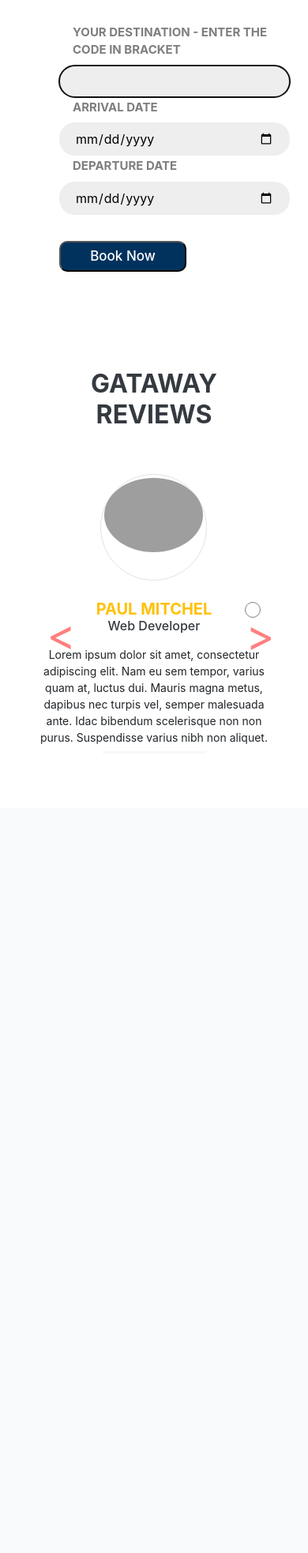
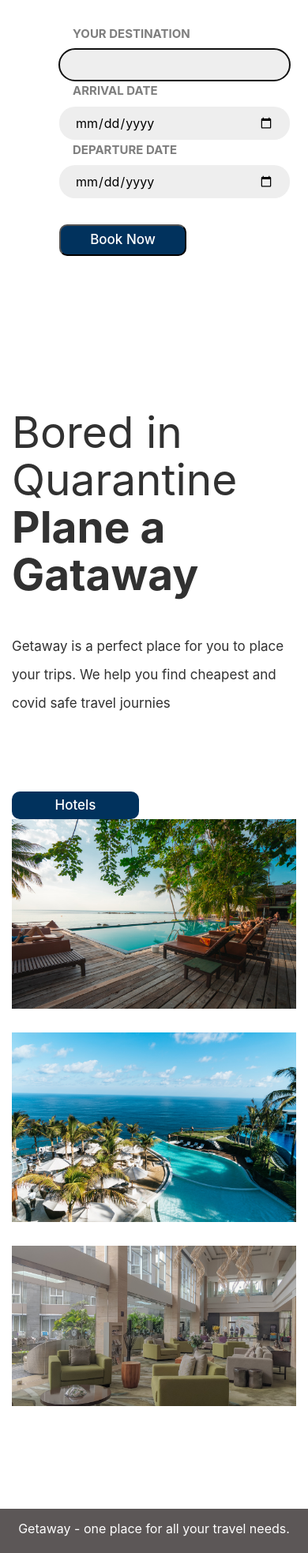
Before and after one commit to E-TRAVEL-AP/etravel, a Django app: page /hotels/ in a window 390 px wide. Shown: the part 82-2048 px from the top of the page at 79% size. Before the commit the page ends 1024 px from the top, so only its background shows below. Run offline with Django 3.2, Linux system fonts and the light colour scheme; some libraries are stand-ins or nearby versions; grey boxes are pictures that could not be loaded.

Commit message:
added footer and other css correction

```diff
--- a/etravel/hotels/static/css/project2.css
+++ b/etravel/hotels/static/css/project2.css
@@ -389,63 +389,59 @@ h2 small {
   z-index: 2;
 }
 
-h2::after {
-  content: "";
-  width: 130px;
-  position: absolute;
-  margin: 0 auto;
-  height: 3px;
-  background: #f8f8f8;
-  left: 0;
-  right: 0;
-  bottom: -10px;
-}
-.carousel-inner .carousel-item .img-box {
-  width: 135px;
-  height: 135px;
-}
-.carousel-control-prev {
-  left: -100px;
-}
-.carousel-control-next {
-  right: -100px;
-}
-.carousel-indicators {
-  top: 320px;
-}
-@media (min-width: 320px) and (max-width: 640px) {
-  .carousel-inner .carousel-item p {
-    font-size: 14px;
-  }
-  .carousel-control-prev {
-    left: -40px;
-  }
-  .carousel-control-next {
-    right: -40px;
-  }
-  .carousel-indicators {
-    top: 400px;
-  }
+.choose {
+  margin-top: 90px;
 }
 
-.carousel-control-next-icon {
-  height: 100px;
-  width: 100px;
-  outline: black;
-  background-size: 100%, 100%;
-  border-radius: 50%;
-  border: 1px solid black;
-  background-image: none;
+.choose_box {
+  padding-top: 76px;
 }
 
-.carousel-control-next-icon:after {
-  content: ">";
-  font-size: 55px;
-  color: red;
+.choose_box .titlepage {
+  text-align: left;
+  padding-bottom: 35px;
 }
 
-.carousel-control-prev-icon:after {
-  content: "<";
+.text_norlam {
+  font-weight: normal;
+}
+
+.choose_box p {
+  font-size: 17px;
+  line-height: 36px;
+  color: #313131;
+  padding: 0px 0px 45px 0px;
+}
+
+.img_box {
+  margin-bottom: 30px;
+}
+
+.img_box figure {
+  margin: 0;
+}
+
+.img_box figure img {
+  width: 100%;
+}
+
+.titlepage h2 {
   font-size: 55px;
-  color: red;
+  color: #313131;
+  line-height: 60px;
+  font-weight: bold;
+  padding: 0;
+  text-align: left;
 }
+
+.carousel-inner img {
+  width: 100%;
+}
+
+.footer {
+  padding-top: 100px;
+  text-align: center;
+  padding: 3px;
+  background-color: #5c5757;
+  color: white;
+}
--- a/etravel/hotels/templates/hotels/hotels.html
+++ b/etravel/hotels/templates/hotels/hotels.html
@@ -10,7 +10,7 @@
           <div class="row">
 
           <div class="col-md-3">
-              <label class="date">Your Destination - enter the code in bracket</label>
+              <label class="date">Your Destination</label>
               <input class="book_n" type="text" name="Origin" id="origin"  onkeyup="myFunction1()" placeholder="{{ origin }}" required autofocus />
               <ul id="myTable1" >
 
--- a/etravel/hotels/templates/hotels/main.html
+++ b/etravel/hotels/templates/hotels/main.html
@@ -85,9 +85,7 @@
           <li class="nav-item">
             <a class="nav-link" href="/flights">Flights</a>
           </li>
-          <li class="nav-item">
-            <a class="nav-link" href="#">About Us</a>
-          </li>
+
         </ul>
         <ul class="navbar-nav" id="link">
           {% if user.is_authenticated %}
@@ -131,130 +129,62 @@
 
     {% block content %} {% endblock content %}
 
-
+    <div class="choose">
       <div class="container">
         <div class="row">
-          <div class="col-md-8 offset-md-2 col-10 offset-1 mt-5">
-            <h2 class="text-center mt-5 mb-5 pb-2 text-uppercase text-dark">
-              <strong>Gataway Reviews</strong>
-            </h2>
-            <div
-              id="carouselExampleIndicators"
-              class="carousel slide"
-              data-ride="carousel"
-            >
-              <ol class="carousel-indicators">
-                <li
-                  data-target="#carouselExampleIndicators"
-                  data-slide-to="0"
-                  class="active"
-                ></li>
-                <li
-                  data-target="#carouselExampleIndicators"
-                  data-slide-to="1"
-                ></li>
-                <li
-                  data-target="#carouselExampleIndicators"
-                  data-slide-to="2"
-                ></li>
-              </ol>
-              <div class="carousel-inner mt-4">
-                <div class="carousel-item text-center active">
-                  <div class="img-box p-1 border rounded-circle m-auto">
-                    <img
-                      class="d-block w-100 rounded-circle"
-                      src="http://nicesnippets.com/demo/profile-1.jpg"
-                      alt="First slide"
-                    />
-                  </div>
-                  <h5 class="mt-4 mb-0">
-                    <strong class="text-warning text-uppercase"
-                      >Paul Mitchel</strong
-                    >
-                  </h5>
-                  <h6 class="text-dark m-0">Web Developer</h6>
-                  <p class="m-0 pt-3 text-black">
-                    Lorem ipsum dolor sit amet, consectetur adipiscing elit. Nam
-                    eu sem tempor, varius quam at, luctus dui. Mauris magna
-                    metus, dapibus nec turpis vel, semper malesuada ante. Idac
-                    bibendum scelerisque non non purus. Suspendisse varius nibh
-                    non aliquet.
-                  </p>
-                </div>
-                <div class="carousel-item text-center">
-                  <div class="img-box p-1 border rounded-circle m-auto">
-                    <img
-                      class="d-block w-100 rounded-circle"
-                      src="http://nicesnippets.com/demo/profile-3.jpg"
-                      alt="First slide"
-                    />
-                  </div>
-                  <h5 class="mt-4 mb-0">
-                    <strong class="text-warning text-uppercase"
-                      >Steve Fonsi</strong
-                    >
-                  </h5>
-                  <h6 class="text-dark m-0">Web Designer</h6>
-                  <p class="m-0 pt-3 text-black">
-                    Lorem ipsum dolor sit amet, consectetur adipiscing elit. Nam
-                    eu sem tempor, varius quam at, luctus dui. Mauris magna
-                    metus, dapibus nec turpis vel, semper malesuada ante. Idac
-                    bibendum scelerisque non non purus. Suspendisse varius nibh
-                    non aliquet.
-                  </p>
-                </div>
-                <div class="carousel-item text-center">
-                  <div class="img-box p-1 border rounded-circle m-auto">
-                    <img
-                      class="d-block w-100 rounded-circle"
-                      src="http://nicesnippets.com/demo/profile-7.jpg"
-                      alt="First slide"
-                    />
-                  </div>
-                  <h5 class="mt-4 mb-0">
-                    <strong class="text-warning text-uppercase"
-                      >Daniel vebar</strong
-                    >
-                  </h5>
-                  <h6 class="text-dark m-0">Seo Analyst</h6>
-                  <p class="m-0 pt-3 text-black">
-                    Lorem ipsum dolor sit amet, consectetur adipiscing elit. Nam
-                    eu sem tempor, varius quam at, luctus dui. Mauris magna
-                    metus, dapibus nec turpis vel, semper malesuada ante. Idac
-                    bibendum scelerisque non non purus. Suspendisse varius nibh
-                    non aliquet.
-                  </p>
+          <div class="col-md-6">
+            <div class="choose_box">
+              <div class="titlepage text-justify-left">
+                <h2>
+                  <span class="text_norlam">Bored in Quarantine</span>
+                  <br />Plane a Gataway
+                </h2>
+              </div>
+              <p>
+                Getaway is a perfect place for you to place your trips. We help
+                you find cheapest and covid safe travel journies
+              </p>
+              <a class="book_btn" href="hotels/">Hotels</a>
+            </div>
+          </div>
+          <div class="col-md-6">
+            <div class="row">
+              <div class="col-md-12">
+                <div class="img_box">
+                  <figure>
+                    <img src="{% static 'images/big1.jpg' %}" alt="#" />
+                  </figure>
                 </div>
               </div>
-              <a
-                class="carousel-control-prev"
-                href="#carouselExampleIndicators"
-                role="button"
-                data-slide="prev"
-              >
-                <span
-                  class="carousel-control-prev-icon"
-                  aria-hidden="true"
-                ></span>
-                <span class="sr-only">Previous</span>
-              </a>
-              <a
-                class="carousel-control-next"
-                href="#carouselExampleIndicators"
-                role="button"
-                data-slide="next"
-              >
-                <span
-                  class="carousel-control-next-icon"
-                  aria-hidden="true"
-                ></span>
-                <span class="sr-only">Next</span>
-              </a>
+              <div class="col-md-6">
+                <div class="img_box">
+                  <figure>
+                    <img src="{% static 'images/big2.jpg' %}" alt="#" />
+                  </figure>
+                </div>
+              </div>
+              <div class="col-md-6">
+                <div class="img_box">
+                  <figure>
+                    <img src="{% static 'images/big3.jpg' %}" alt="#" />
+                  </figure>
+                </div>
+              </div>
             </div>
           </div>
         </div>
       </div>
     </div>
+    </div>
+<div style="padding-top: 100px;">
+    <div class="footer" >
+      <p style="padding-top: 10px;">Getaway - one place for all your travel needs.</p>
+    </div>
+    </div>
+
+
+
+
 
     <script
       src="https://code.jquery.com/jquery-3.4.1.slim.min.js"
--- a/etravel/hotels/templates/hotels/register.html
+++ b/etravel/hotels/templates/hotels/register.html
@@ -12,5 +12,6 @@
     <p>Already have an account?<a href="{% url 'login' %}"> Login here!</a></p>
   </form>
 </div>
+<div style="padding-bottom: 400px"></div>
 
 {% endblock content %}
--- a/etravel/hotels/views.py
+++ b/etravel/hotels/views.py
@@ -52,7 +52,7 @@ def hotels(request):
     origin = request.POST.get('Origin')
     departureDate = request.POST.get('Departuredate')
     returnDate = request.POST.get('Returndate')
-    hotel_images = ["../../static/images/hotel1.jpg", "../../static/images/hotel2.jpg","../../static/images/hotel3.jpg","../../static/images/hotel4.jpg","../../static/images/hotel5.jpg","../../static/images/hotel6.jpg","../../static/images/hotel7.jpg","../../static/images/hotel8.jpg","../../static/images/hotel9.jpg", "../../static/images/hotel10.jpg", "../../static/images/hotel11.jpg", "../../static/images/hotel12.jpg", "../../static/images/hotel13.jpg", "../../static/images/hotel14.jpg", "../../static/images/hotel15.jpg", "../../static/images/hotel16.jpg"]
+    hotel_images = ["../../static/images/hotel1.jpg", "../../static/images/hotel2.jpg","../../static/images/hotel3.jpg","../../static/images/hotel4.jpg","../../static/images/hotel5.jpg","../../static/images/hotel6.jpg","../../static/images/hotel7.jpg","../../static/images/hotel8.jpg","../../static/images/hotel9.jpg", "../../static/images/hotel10.jpg", "../../static/images/hotel11.jpg", "../../static/images/hotel12.jpg", "../../static/images/hotel13.jpg", "../../static/images/hotel14.jpg", "../../static/images/hotel15.jpg", "../../static/images/hotel16.jpg","../../static/images/big1.jpg","../../static/images/big2.jpg","../../static/images/big3.jpg"]
 
 
 
```
Also changed, not shown: etravel/db.sqlite3, etravel/hotels/static/images/big1.jpg (added), etravel/hotels/static/images/big2.jpg (added), etravel/hotels/static/images/big3.jpg (added), 5 other files.
